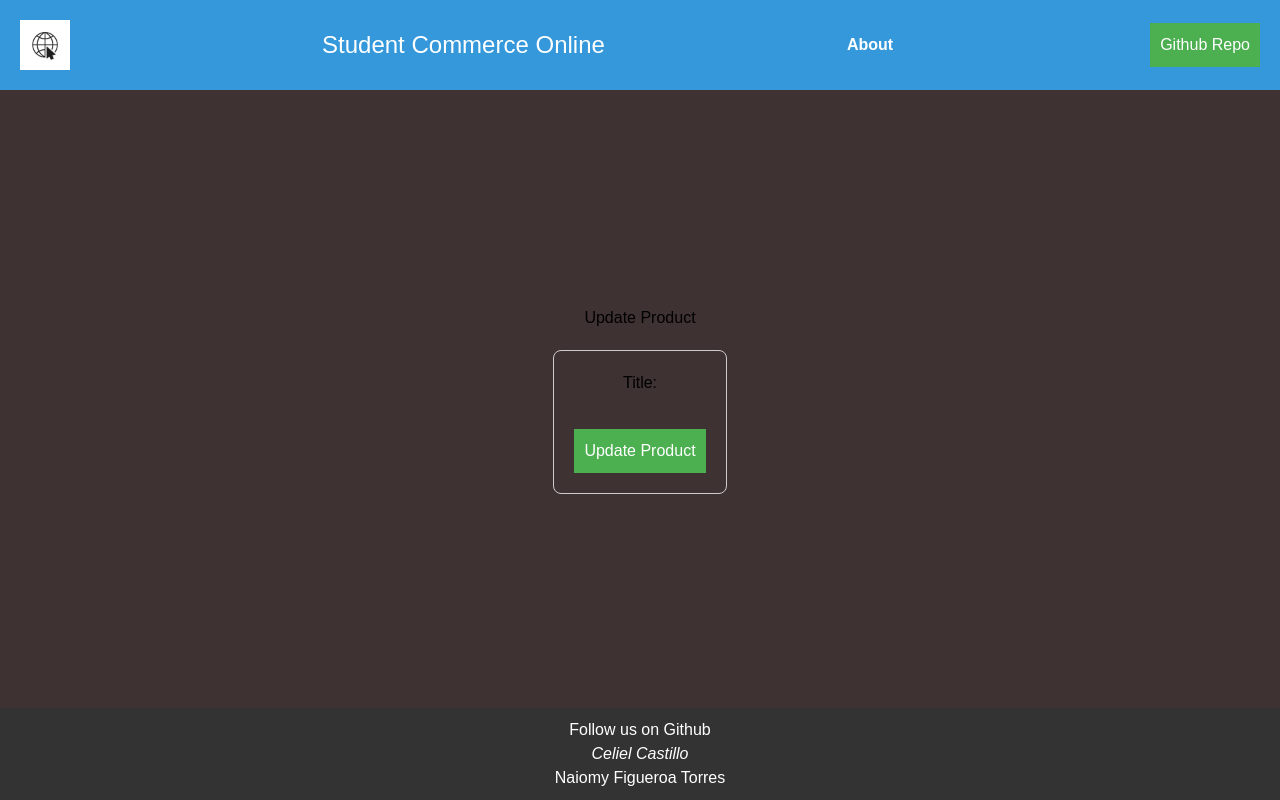
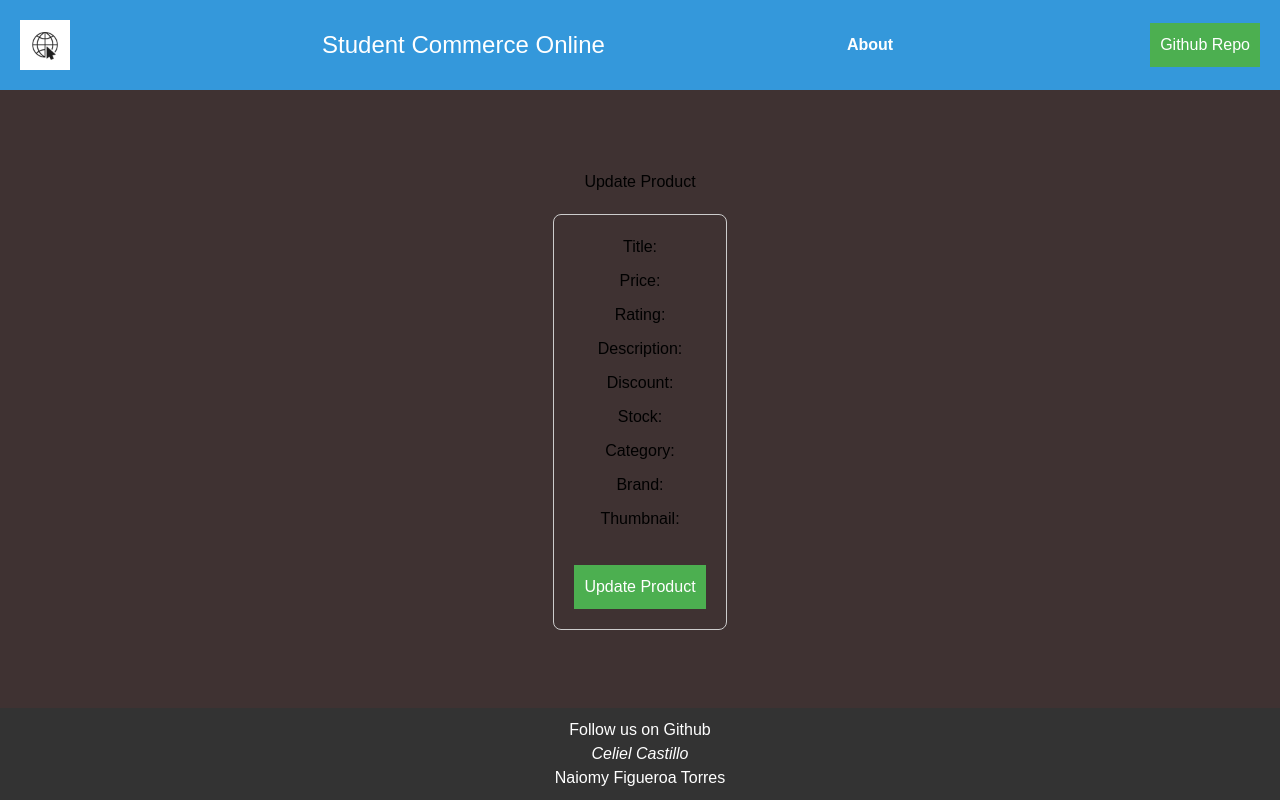
Before and after one commit to celicasti9/react-project-1, a React (Vite) app: page /update in a window 1280 px wide. Built offline with nearby package versions, Linux system fonts and the light colour scheme.

Commit message:
More improvements

```diff
--- a/src/pages/AboutPage.jsx
+++ b/src/pages/AboutPage.jsx
@@ -19,7 +19,7 @@ function AboutPage() {
         <br></br>
 
 
-        <h1>MISION</h1>
+        <h1 >MISION</h1>
         <br></br>
 
 
--- a/src/pages/UpdateProduct.jsx
+++ b/src/pages/UpdateProduct.jsx
@@ -36,11 +36,11 @@ function UpdateProduct({ onUpdateProduct, productToUpdate }) {
     e.preventDefault();
     // Validate the form or perform additional checks if needed
 
-    // Call the onUpdateProduct function to update the product in the state
-    onUpdateProduct(updatedProduct);
+    // Call the onAddProduct function to add the new product to the state
+    onAddProduct(newProduct);
 
     // Clear the form after submitting
-    setUpdatedProduct({
+    setNewProduct({
       title: '',
       price: '',
       rating: '',
@@ -59,8 +59,32 @@ function UpdateProduct({ onUpdateProduct, productToUpdate }) {
       <form onSubmit={handleSubmit}>
         <label>
           Title:
+          </label>
+          <label>
+          Price:
+        </label>
+        <label>
+          Rating:
+          </label>
+          <label>
+          Description:
+          </label>
+          <label>
+          Discount:
+          </label>
+          <label>
+          Stock:
+          </label>
+          <label>
+          Category:
+          </label>
+          <label>
+          Brand:
+          </label>
+          <label>
+          Thumbnail:
+          </label>
 
-          </label>
         <br />
         <button type='submit'>Update Product</button>
       </form>
@@ -69,8 +93,6 @@ function UpdateProduct({ onUpdateProduct, productToUpdate }) {
 }
 
 export default UpdateProduct;
-
-
 
 
 {/*
```
